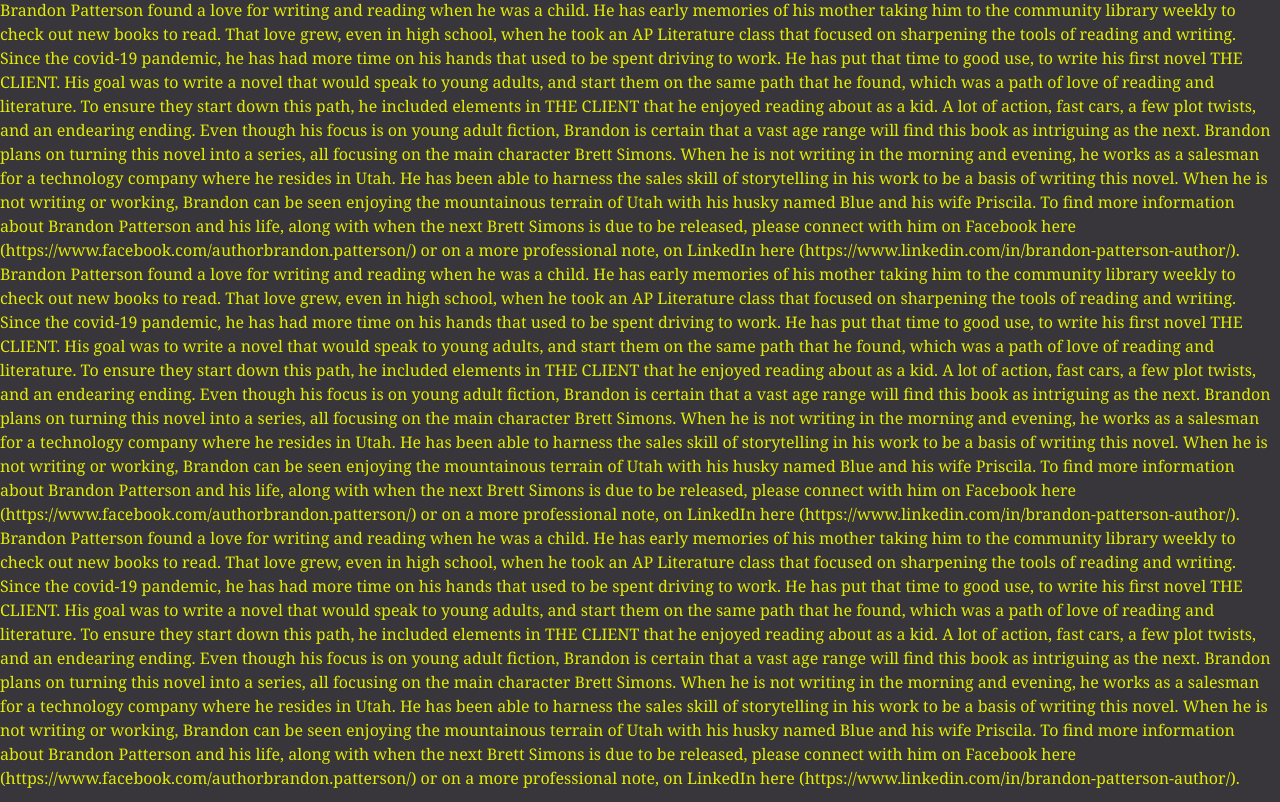
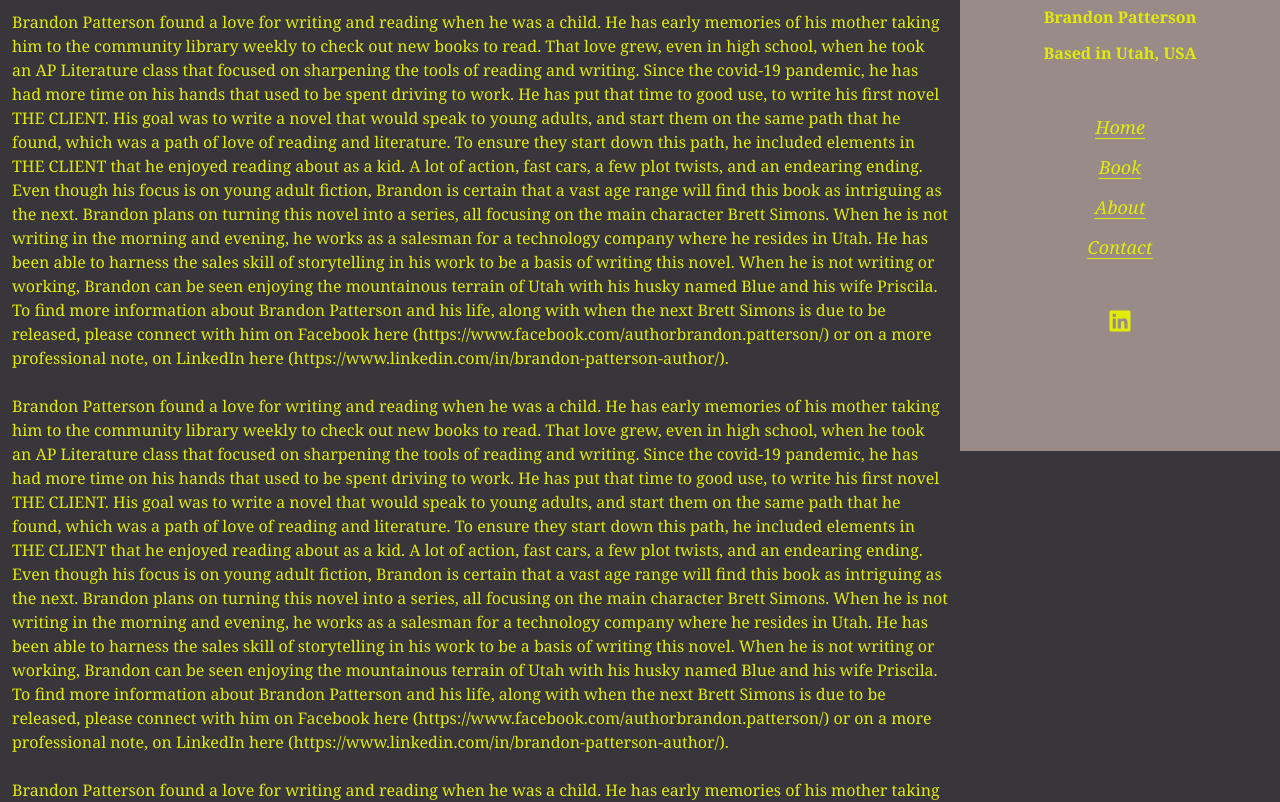
Before and after one commit to poloblue1357/V-School-Assignments, a React (Vite) app in the folder assignments/exercises/brandonauthor/: page / in a window 1280 px wide. Shown: the part 349-1151 px from the top of the page. Built offline with nearby package versions, Linux system fonts and the light colour scheme.

Commit message:
fixing format

```diff
--- a/assignments/exercises/brandonauthor/src/App.jsx
+++ b/assignments/exercises/brandonauthor/src/App.jsx
@@ -1,4 +1,4 @@
-import { useState, useContext } from 'react'
+import { useState, useContext, useEffect } from 'react'
 import Header from "./components/Header"
 import About from "./components/About"
 import Body from "./components/Body"
@@ -6,62 +6,39 @@
 import Sidebar from "./components/Sidebar"
 import Photo from "./components/Photo"
 import { BrandonAuthorContext } from './ContextProvider'
+import PageLarge from "./components/PageLarge"
+import PageSmall from "./components/PageSmall"
 import './App.css'
 
 function App() {
   // h-[174px]
 
   const context = useContext(BrandonAuthorContext)
+  const [width, setWidth] = useState(window.innerWidth)
+  const breakpoint = 1024
+
+  const [dimensions, setDimensions] = useState({
+    width: window.innerWidth,
+    height: window.innerHeight,
+  });
+  console.log(dimensions);
+  const handleResize = () => {
+      setDimensions({
+      width: window.innerWidth,
+      height: window.innerHeight,
+      });
+    }
+  useEffect(() => {
+    window.addEventListener("resize", handleResize, false);
+  }, []);
 
   return (
     <div>
-      {context.isOpen ?
-        <div className="grid grid-cols-7 transition duration-500 ease-in-out">
-          <div className='col-start-1 col-end-8 row-start-1 row-end-2 fixed'>
-            <Header />
-          </div>
-          <div className='col-start-1 col-end-8 row-start-2 row-end-3'>
-            <Photo />
-          </div>
-          <div className='col-start-1 col-end-8 row-start-3 row-end-4'>
-            <About />
-          </div>
-          <div className='col-start-1 col-end-8 row-start-4 row-end-5'>
-            <About />
-          </div>
-          <div className='col-start-1 col-end-8 row-start-5 row-end-6'>
-            <About />
-          </div>
-          {/* <div>col-start-4 col-end-5 w-full row-start-1 row-end-5 h-screen sticky top-0</div> */}
-          {/* <div className='col-start-6 col-end-8 row-start-1 row-end-4'>
-            <Sidebar />
-          </div> */}
-        </div>
-
-      :
-
-        <div className="grid grid-cols-8 transition -translate-x-1/4  duration-500 ease-in-out">
-          <div className='col-start-1 col-end-8 row-start-1 row-end-2 fixed'>
-            <Header />
-          </div>
-          <div className='col-start-1 col-end-8 row-start-2 row-end-3'>
-            <Photo />
-          </div>
-          <div className='col-start-1 col-end-8 row-start-3 row-end-4'>
-            <About />
-          </div>
-          <div className='col-start-1 col-end-8 row-start-4 row-end-5'>
-            <About />
-          </div>
-          <div className='col-start-1 col-end-8 row-start-5 row-end-6'>
-            <About />
-          </div>
-          <div className='w-[23em] row-start-1 row-end-6'>
-            <Sidebar />
-          </div>
-        </div>
+      {dimensions.width >= breakpoint ?
+        <PageLarge />
+        :
+        <PageSmall />
       }
-
     </div>
   )
 }
--- a/assignments/exercises/brandonauthor/src/ContextProvider.jsx
+++ b/assignments/exercises/brandonauthor/src/ContextProvider.jsx
@@ -1,16 +1,18 @@
-import React, {useState} from "react"
+import React, {useEffect, useState} from "react"
 
 const BrandonAuthorContext = React.createContext()
 
 function BrandonAuthorContextProvider(props) {
 
     const [isOpen, setIsOpen] = useState(true)
-    const [width, setWidth] = useState(window.innerWidth)
+
 
     const toggleSidebar = () => {
         console.log("toggle working!", isOpen)
         isOpen === true ? setIsOpen(false) : setIsOpen(true)
     }
+
+
 
     return (
         <BrandonAuthorContext.Provider value={{
--- a/assignments/exercises/brandonauthor/src/components/About.jsx
+++ b/assignments/exercises/brandonauthor/src/components/About.jsx
@@ -3,7 +3,7 @@
 function About() {
     return (
         <div className="">
-            <p className="">
+            <p className="p-2">
                 Brandon Patterson found a love for writing and reading when he was a child. He has early memories of his mother taking him to the community library weekly to check out new books to read. That love grew, even in high school, when he took an AP Literature class that focused on sharpening the tools of reading and writing. Since the covid-19 pandemic, he has had more time on his hands that used to be spent driving to work. He has put that time to good use, to write his first novel THE CLIENT. His goal was to write a novel that would speak to young adults, and start them on the same path that he found, which was a path of love of reading and literature. To ensure they start down this path, he included elements in THE CLIENT that he enjoyed reading about as a kid. A lot of action, fast cars, a few plot twists, and an endearing ending. Even though his focus is on young adult fiction, Brandon is certain that a vast age range will find this book as intriguing as the next. Brandon plans on turning this novel into a series, all focusing on the main character Brett Simons.
 
                 When he is not writing in the morning and evening, he works as a salesman for a technology company where he resides in Utah. He has been able to harness the sales skill of storytelling in his work to be a basis of writing this novel. When he is not writing or working, Brandon can be seen enjoying the mountainous terrain of Utah with his husky named Blue and his wife Priscila.
--- /dev/null
+++ b/assignments/exercises/brandonauthor/src/components/PageLarge.jsx
@@ -0,0 +1,34 @@
+import Header from "./Header"
+import About from "./About"
+import Body from "./Body"
+import Design from "./Design"
+import Sidebar from "./Sidebar"
+import Photo from "./Photo"
+
+function PageLarge() {
+
+    return (
+        <div className="grid grid-cols-8 transition duration-500 ease-in-out">
+            <div className='col-start-1 col-end-7 row-start-1 row-end-2 fixed'>
+                <Header />
+            </div>
+            <div className='col-start-1 col-end-7 row-start-2 row-end-3'>
+                <Photo />
+            </div>
+            <div className='col-start-1 col-end-7 row-start-3 row-end-4'>
+                <About />
+            </div>
+            <div className='col-start-1 col-end-7 row-start-4 row-end-5'>
+                <About />
+            </div>
+            <div className='col-start-1 col-end-7 row-start-5 row-end-6'>
+                <About />
+            </div>
+            <div className='col-start-7 col-end-9 row-start-1 row-end-6'>
+                <Sidebar />
+            </div>
+        </div>
+    )
+}
+
+export default PageLarge
--- /dev/null
+++ b/assignments/exercises/brandonauthor/src/components/PageSmall.jsx
@@ -0,0 +1,66 @@
+import { useContext } from 'react'
+import Header from "./Header"
+import About from "./About"
+import Body from "./Body"
+import Design from "./Design"
+import Sidebar from "./Sidebar"
+import Photo from "./Photo"
+import { BrandonAuthorContext } from '../ContextProvider'
+
+function PageSmall() {
+
+    const context = useContext(BrandonAuthorContext)
+
+    return (
+        <div>
+            {context.isOpen ?
+                <div className="grid grid-cols-7 transition duration-500 ease-in-out">
+                    <div className='col-start-1 col-end-8 row-start-1 row-end-2 fixed'>
+                        <Header />
+                    </div>
+                    <div className='col-start-1 col-end-8 row-start-2 row-end-3'>
+                        <Photo />
+                    </div>
+                    <div className='col-start-1 col-end-8 row-start-3 row-end-4'>
+                        <About />
+                    </div>
+                    <div className='col-start-1 col-end-8 row-start-4 row-end-5'>
+                        <About />
+                    </div>
+                    <div className='col-start-1 col-end-8 row-start-5 row-end-6'>
+                        <About />
+                    </div>
+                    {/* <div>col-start-4 col-end-5 w-full row-start-1 row-end-5 h-screen sticky top-0</div> */}
+                    {/* <div className='col-start-6 col-end-8 row-start-1 row-end-4'>
+                        <Sidebar />
+                    </div> */}
+                </div>
+
+            :
+
+                <div className="grid grid-cols-8 transition -translate-x-1/4  duration-500 ease-in-out">
+                    <div className='col-start-1 col-end-8 row-start-1 row-end-2 fixed'>
+                        <Header />
+                    </div>
+                    <div className='col-start-1 col-end-8 row-start-2 row-end-3'>
+                        <Photo />
+                    </div>
+                    <div className='col-start-1 col-end-8 row-start-3 row-end-4'>
+                        <About />
+                    </div>
+                    <div className='col-start-1 col-end-8 row-start-4 row-end-5'>
+                        <About />
+                    </div>
+                    <div className='col-start-1 col-end-8 row-start-5 row-end-6'>
+                        <About />
+                    </div>
+                    <div className='w-[23em] row-start-1 row-end-6'>
+                        <Sidebar />
+                    </div>
+                </div>
+            }
+        </div>
+    )
+}
+
+export default PageSmall
--- a/assignments/exercises/brandonauthor/src/components/Sidebar.jsx
+++ b/assignments/exercises/brandonauthor/src/components/Sidebar.jsx
@@ -9,7 +9,7 @@
     const context = useContext(BrandonAuthorContext)
 
     return (
-        <div className=" bg-tBeige flex flex-col justify-center items-center space-y-5 h-screen w-[23em] -top-1 sticky">
+        <div className=" bg-tBeige flex flex-col justify-center items-center space-y-6 h-screen -top-1 sticky">
             <div className="h-[40px] bg-tBeige"></div>
             <img src={bSmile} className="rounded-full h-[100px] w-[150px] overflow-auto"/>
             <div className="justify-center items-center flex flex-col space-y-2">
```
